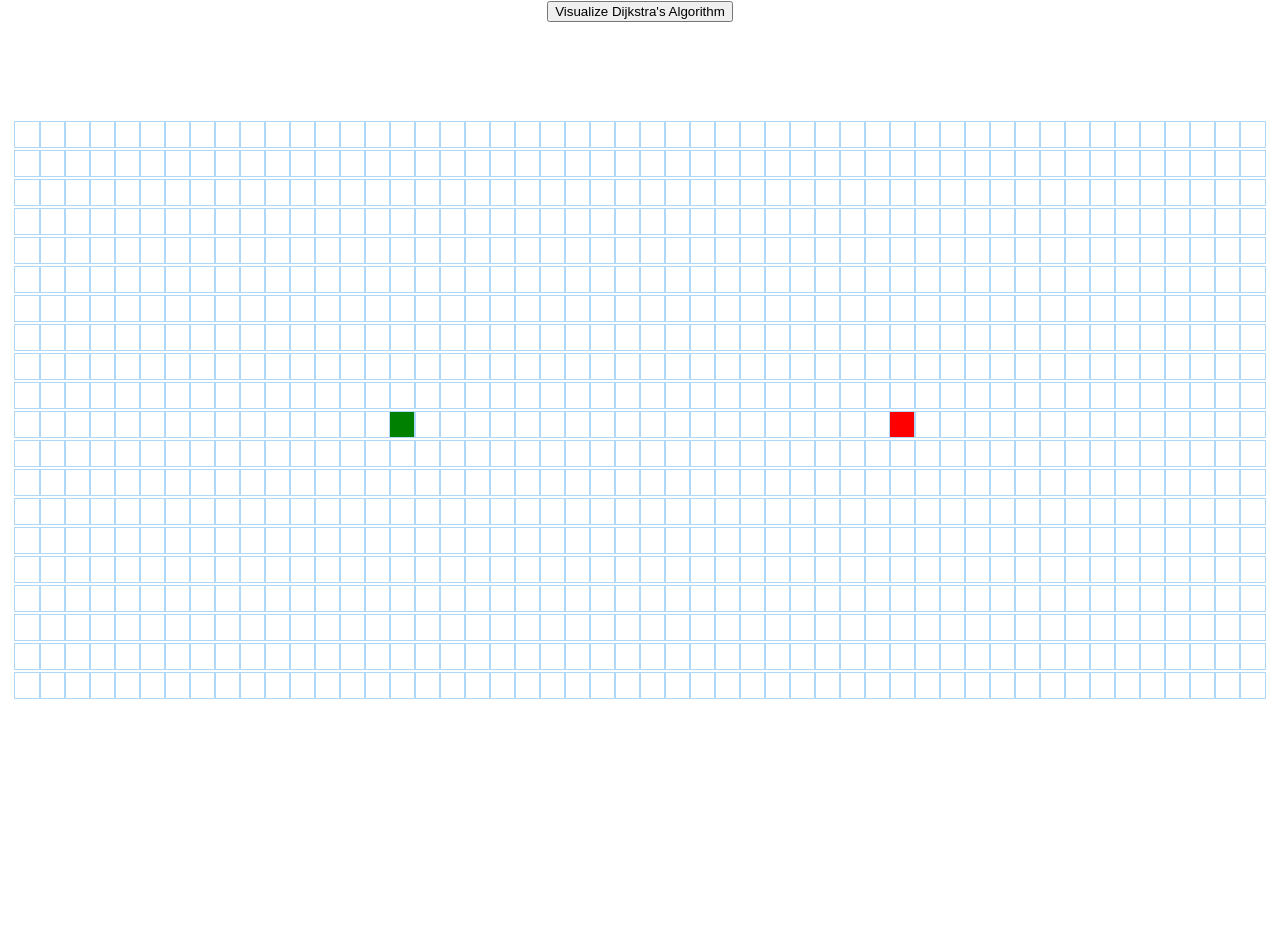
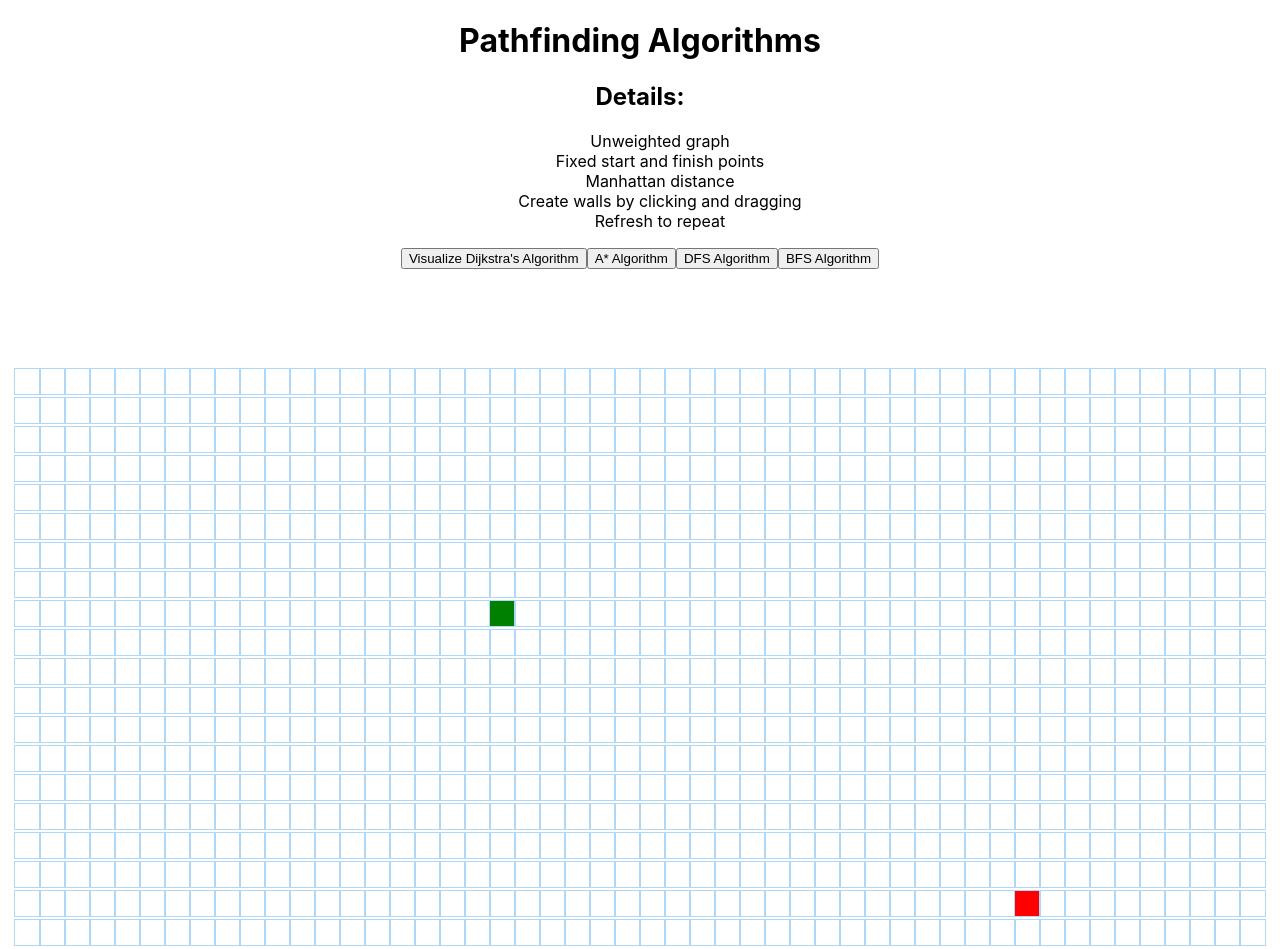
Before and after one commit to hc8756/path_finder, a React (Create React App) app in the folder my-app/: page / in a window 1280 px wide. Before the commit the page ends 800 px from the top, so only its background shows below. Built offline with nearby package versions, Linux system fonts and the light colour scheme.

Commit message:
finished a* algorithm

```diff
--- a/my-app/src/App.js
+++ b/my-app/src/App.js
@@ -1,4 +1,3 @@
-import logo from './logo.svg';
 import './App.css';
 import PathfindingVisualizer from './PathfindingVisualizer/PathfindingVisualizer'
 function App() {
--- a/my-app/src/PathfindingVisualizer/PathfindingVisualizer.css
+++ b/my-app/src/PathfindingVisualizer/PathfindingVisualizer.css
@@ -1,3 +1,7 @@
+
 .grid{
     margin:100px 0 0;
 }
+ul{
+    list-style: none;
+}
--- a/my-app/src/PathfindingVisualizer/PathfindingVisualizer.jsx
+++ b/my-app/src/PathfindingVisualizer/PathfindingVisualizer.jsx
@@ -1,13 +1,13 @@
 import React, {Component} from 'react';
 import Node from './Node/Node';
 import {dijkstra, getNodesInShortestPathOrder} from '../algorithms/dijkstra';
-
+import {astar, getNodesInShortestPathOrderA} from '../algorithms/astar';
 import './PathfindingVisualizer.css';
 
-const START_NODE_ROW = 10;
-const START_NODE_COL = 15;
-const FINISH_NODE_ROW = 10;
-const FINISH_NODE_COL = 35;
+const START_NODE_ROW = 8;
+const START_NODE_COL = 19;
+const FINISH_NODE_ROW = 18;
+const FINISH_NODE_COL = 40;
 
 export default class PathfindingVisualizer extends Component {
    //constructor where default state is specified: empty grid and mouseIsPressed set to false
@@ -41,8 +41,8 @@ export default class PathfindingVisualizer extends Component {
     this.setState({mouseIsPressed: false});
   }
 
-  //method to animate dijkstra
-  animateDijkstra(visitedNodesInOrder, nodesInShortestPathOrder) {
+  //method to animate algorithms
+  animateAlgorithm(visitedNodesInOrder, nodesInShortestPathOrder) {
     //if all visited nodes have been animated, animate the shortest path and finish
     for (let i = 0; i <= visitedNodesInOrder.length; i++) {
       if (i === visitedNodesInOrder.length) {
@@ -74,7 +74,7 @@ export default class PathfindingVisualizer extends Component {
 
   //method that is called in render
   //sets start node, finish node, visited nodes, and nodes in shortest path
-  //calls animateDijkstra method
+  //calls animateAlgorithm method
   visualizeDijkstra() {
     const {grid} = this.state;
     const startNode = grid[START_NODE_ROW][START_NODE_COL];
@@ -82,7 +82,20 @@ export default class PathfindingVisualizer extends Component {
     //how visited nodes and nodes in shortest path are retrieved is specified in dijkstra component
     const visitedNodesInOrder = dijkstra(grid, startNode, finishNode);
     const nodesInShortestPathOrder = getNodesInShortestPathOrder(finishNode);
-    this.animateDijkstra(visitedNodesInOrder, nodesInShortestPathOrder);
+    this.animateAlgorithm(visitedNodesInOrder, nodesInShortestPathOrder);
+  }
+
+
+  //method that is called in render
+  //sets start node, finish node, visited nodes, and nodes in shortest path
+  //calls animateAlgorithm method
+  visualizeAStar() {
+    const {grid} = this.state;
+    const startNode = grid[START_NODE_ROW][START_NODE_COL];
+    const finishNode = grid[FINISH_NODE_ROW][FINISH_NODE_COL];
+    const visitedNodesInOrder = astar(grid, startNode, finishNode);
+    const nodesInShortestPathOrder = getNodesInShortestPathOrderA(finishNode);
+    this.animateAlgorithm(visitedNodesInOrder, nodesInShortestPathOrder);
   }
 
   //this is like the main method for jsx
@@ -92,11 +105,30 @@ export default class PathfindingVisualizer extends Component {
 
     return (
       <>
-        {/*Button that calls the visualizeDijkstra method*/}
+        <h1>Pathfinding Algorithms</h1>
+        <h2>Details:</h2>
+        <ul>
+            <li>Unweighted graph</li>
+            <li>Fixed start and finish points</li>
+            <li>Manhattan distance</li>
+            <li>Create walls by clicking and dragging</li>
+            <li>Refresh to repeat</li>
+        </ul>
+
+        {/*button that calls the visualizeDijkstra method*/}
         <button onClick={() => this.visualizeDijkstra()}>
           Visualize Dijkstra's Algorithm
         </button>
-        {/*Sets up grid in HTML so that it can be visualized with css*/}
+        <button onClick={() => this.visualizeAStar()}>
+          A* Algorithm
+        </button>
+        <button onClick={() => this.visualizeDijkstra()}>
+          DFS Algorithm
+        </button>
+        <button onClick={() => this.visualizeDijkstra()}>
+          BFS Algorithm
+        </button>
+        {/*sets up grid in HTML so that it can be visualized with css*/}
         <div className="grid">
           {grid.map((row, rowIdx) => {
             return (
@@ -152,9 +184,12 @@ const createNode = (col, row) => {
     isStart: row === START_NODE_ROW && col === START_NODE_COL,
     isFinish: row === FINISH_NODE_ROW && col === FINISH_NODE_COL,
     distance: Infinity,
+    onOpen:false,
     isVisited: false,
     isWall: false,
     previousNode: null,
+    heuristic: Math.abs(FINISH_NODE_ROW-row)+Math.abs(FINISH_NODE_COL-col),
+    gCost:0,
   };
 };
 
--- /dev/null
+++ b/my-app/src/algorithms/astar.js
@@ -0,0 +1,109 @@
+//for simplicity, we are setting distance property to f cost
+//this function returns closedlist (visited nodes)
+//the open list is like a list of candidates for current node
+export function astar(grid, startNode, finishNode){
+    const openList=[];
+    const closedList=[];
+    startNode.distance= startNode.gCost+startNode.heuristic;
+    openList.push(startNode);
+
+    //var test= 10;
+    //while(test===10){
+    while(!!openList.length){
+        //check if the finish node is in open list and end if true
+        for(let i=0;i<openList.length;i++){
+            openList[i].onOpen=true;
+            if(openList[i].isFinish){
+                return closedList;
+            }
+        }
+
+        //find the node on openlist with smallest distance
+        var currentNodeIndex=0;
+        for(let i=0;i<openList.length;i++){
+            if(openList[i].distance<openList[currentNodeIndex].distance){
+                currentNodeIndex=i;
+            }
+        }
+        //set to current node
+        const currentNode=openList[currentNodeIndex];
+
+        //if current node distance is infinity, there is no path
+        if(currentNode.distance===Infinity) return closedList;
+        //if current node is a wall, just skip it
+        if (currentNode.isWall) continue;
+
+        //set current node visited to true and push to closedlist
+        currentNode.isVisited=true;
+        closedList.push(currentNode);
+
+        //update the openlist
+        updateOpenList(currentNode,grid,openList);
+        //update neighbors of current node
+        updateNeighbors(currentNode,grid);
+    }
+    return closedList;
+}
+
+//looks around current node to add correct neighbors to open list
+function updateOpenList(node,grid,list){
+    //get col and row values of node
+    const {col, row} = node;
+    //push top,bottom,left,right negibors into open list
+    if (row > 0 && grid[row - 1][col].onOpen===false) list.push(grid[row - 1][col]);
+    if (row < grid.length - 1 && grid[row + 1][col].onOpen===false) list.push(grid[row + 1][col]);
+    if (col > 0 && grid[row][col - 1].onOpen===false) list.push(grid[row][col - 1]);
+    if (col < grid[0].length - 1 && grid[row][col + 1].onOpen===false) list.push(grid[row][col + 1]);
+
+    //remove items from list that have been visited or is a wall
+    for(let i=0;i<list.length;i++){
+        if(list[i].isVisited || list[i].isWall){
+            console.log("item has been removed");
+            list.splice(i,1);
+            i=i-1;
+        }
+    }
+}
+
+//update properties of current node's neighbors
+function updateNeighbors(node,grid) {
+    //get neighboring nodes that are unvisited
+    const unvisitedNeighbors = [];
+    //get col and row values of node
+    const {col, row} = node;
+    //push top,bottom,left,right negibors into neighbors array
+    if (row > 0) unvisitedNeighbors.push(grid[row - 1][col]);
+    if (row < grid.length - 1) unvisitedNeighbors.push(grid[row + 1][col]);
+    if (col > 0) unvisitedNeighbors.push(grid[row][col - 1]);
+    if (col < grid[0].length - 1) unvisitedNeighbors.push(grid[row][col + 1]);
+
+    //get rid of neighbors that were visited or a wall
+    for(let i=0;i<unvisitedNeighbors.length;i++){
+        if(unvisitedNeighbors[i].isVisited===true || unvisitedNeighbors[i].isWall===true){
+            unvisitedNeighbors.splice(i,1);
+            i=i-1;
+        }
+    }
+
+    //and for each of them, add 1 to their gcost (cost of u to v on unweighted graph) and update distance
+    //and set current node to previous node
+    for (const neighbor of unvisitedNeighbors) {
+        if(neighbor.previousNode===null||node.gCost+1<neighbor.gCost){
+            neighbor.previousNode = node;
+            neighbor.gCost = node.gCost + 1;
+            neighbor.distance=neighbor.gCost+neighbor.heuristic;
+        }
+    }
+}
+
+// Backtracks from the finishNode to find the shortest path.
+// Only works when called *after* the astar method above.
+export function getNodesInShortestPathOrderA(finishNode) {
+    const nodesInShortestPathOrder = [];
+    let currentNode = finishNode;
+    while (currentNode !== null) {
+        nodesInShortestPathOrder.unshift(currentNode);
+        currentNode = currentNode.previousNode;
+    }
+    return nodesInShortestPathOrder;
+}
```
Also changed, not shown: 2 other files (tests, documents, lock files or other folders).
